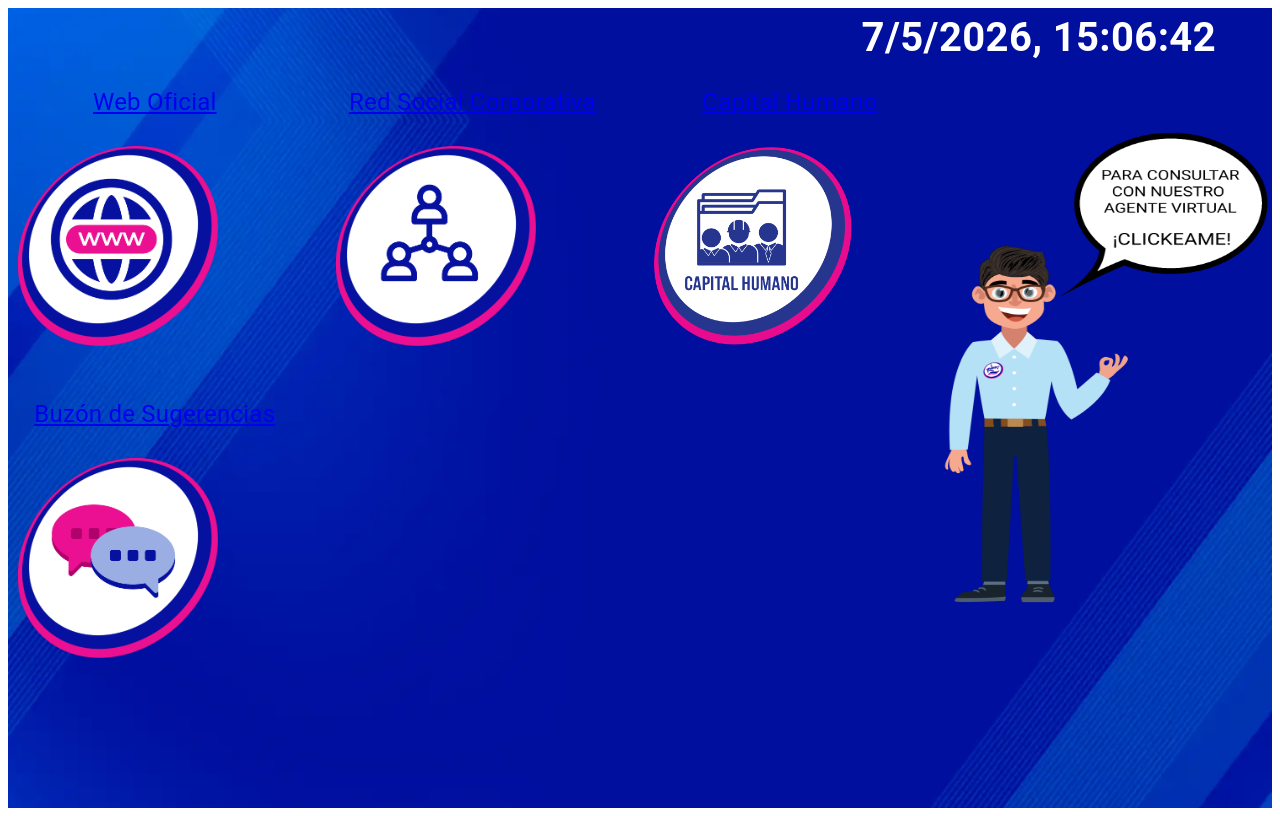
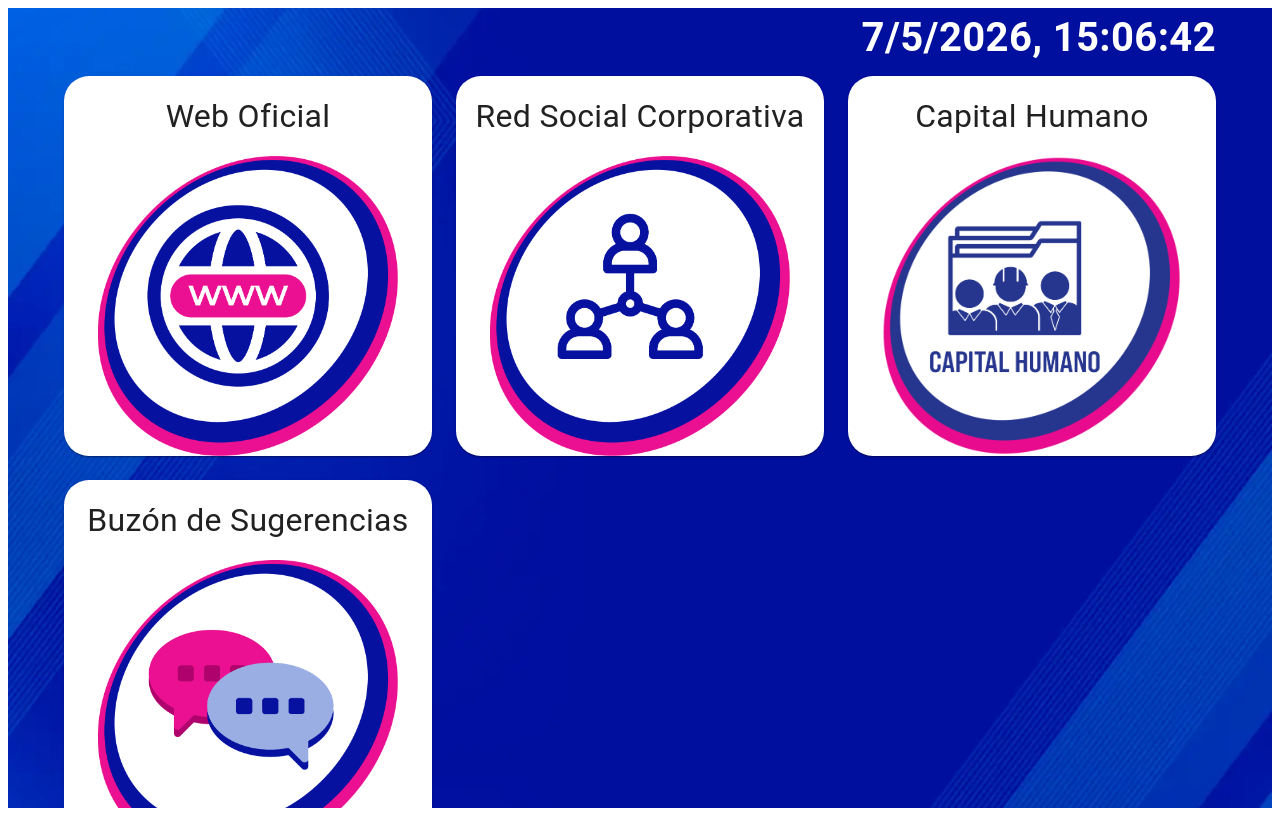
Before and after one commit to Vitoboos/KioskReact, a React (Vite) app: page / in a window 1280 px wide. Built offline with nearby package versions, Linux system fonts and the light colour scheme.

Commit message:
Cambios al layout

```diff
--- a/src/components/Agent.tsx
+++ b/src/components/Agent.tsx
@@ -14,16 +14,12 @@ const Agent = ({ image }: AgentProps) => {
                 alt="Agente Corporativo"
                 sx={{
                     width: {
-                        xs: "40vw",
-                        sm: "20vw",
-                        md: "20vw",
-                        lg: "30vw",
+
+                        lg: "80%",
                     },
                     height: {
-                        xs: "40vh",
-                        sm: "20vh",
-                        md: "20vh",
-                        lg: "60vh",
+
+                        lg: "80%",
                     },
                 }}
             >
--- a/src/components/MenuItem.tsx
+++ b/src/components/MenuItem.tsx
@@ -23,39 +23,30 @@ const SmartLink = ({ to, children }: SmartLinkProps) => {
         );
     }
 
-    return <Link to={to} >{children}</Link>;
+    return <Link to={to} >{children} </Link>;
 };
 
 const MenuItem = ({ title, image, site }: MenuItemProps) => {
 
     return (
         <>
-            <Grid size={4} spacing={0}>
-                <Card sx={{
-                    background: "white",
-                    display: "flex",
-                    alignItems: "center", flexDirection: "column", borderRadius: "25px"
-                }}
-                    component={SmartLink}
-                    to={site}
+            <Grid size={{ xs: 6, sm: 4, md: 4, lg: 4, xl: 4 }} spacing={0}>
+                <Card
+                    sx={{
+                        display: "flex",
+                        alignItems: "center",
+                        flexDirection: "column",
+                        borderRadius: "25px"
+                    }}
                 >
                     <CardContent>
-                        <Typography sx={{
-                            textAlign: 'center',
-                            fontSize: {
-                                xs: "1rem",
-                                sm: "1.25rem",
-                                md: "1.5rem",
-                                lg: "1.5rem",
-                                xl: "2rem"
-                            }
-                        }}> {title}
+                        <Typography sx={{fontSize: "2rem"}}>
+                            {title}
                         </Typography>
                     </CardContent>
                     <CardMedia sx={{
-                        margin: "10px",
-                        width: { xs: "125px", sm: "200px", md: "200px", lg: "200px" },
-                        height: { sx: "125px", sm: "200px", md: "200px", lg: "200px" },
+                        width: { xs: "75px", sm: "150x", md: "200px", lg: "300px" },
+                        height: { xs: "75px", sm: "150px", md: "200px", lg: "300px" },
                     }} image={image} />
                 </Card>
             </Grid>
--- a/src/pages/Inicio.tsx
+++ b/src/pages/Inicio.tsx
@@ -1,4 +1,4 @@
-import { Box } from '@mui/material'
+import { Box, Container, Grid } from '@mui/material'
 // Componentes
 
 import Time from '../components/Time'
@@ -19,35 +19,35 @@ import agentIcon from '../assets/agente.png'
 const Home = () => {
     return (
         <>
-            <Box>
-
-                <Time />
-
-                <Box sx={{
-                    display: 'flex',
-                    flex: 1,
-                    minHeight: 0,
-                    flexDirection: 'column',
-                    justifyContent: 'center',
-                    alignItems: 'center',
+            <Time />
+            <Container
+                sx={{
+                    minWidth: "70%",
+                    display: "flex",
+                    flexDirection: "column",
+                    justifyContent: "center",
+                    alignItems: "center",
+                    minHeight: "100dvh",
                     "@media (orientation: landscape)": {
-                        flexDirection: 'row',
+                        display: "flex",
+                        flexDirection: "row",
                     }
                 }}>
-
-                    <Menu>
-                        <MenuItem title='Web Oficial' image={web_icon} site="https://www.rolda.com.ve/en"/>
-                        <MenuItem title='Red Social Corporativa' image={social_icon} site=""/>
-                        <MenuItem title='Capital Humano' image={hr_icon} site=""/>
-                        <MenuItem title='Buzón de Sugerencias' image={suggestions_icon} site=""/>
-                    </Menu>
-
-                    <Agent image={agentIcon} />
-
-                </Box>
+                <Menu>
+                    <MenuItem title='Web Oficial' image={web_icon} site="https://www.rolda.com.ve/en" />
+                    <MenuItem title='Red Social Corporativa' image={social_icon} site="" />
+                    <MenuItem title='Capital Humano' image={hr_icon} site="" />
+                    <MenuItem title='Buzón de Sugerencias' image={suggestions_icon} site="" />
+                    {/* <Grid size={12}>
+                        <Agent image={agentIcon} />
+                    </Grid> */}
+                </Menu>
+            </Container>
 
 
-            </Box>
+
+
+
         </>
     )
 }
```
